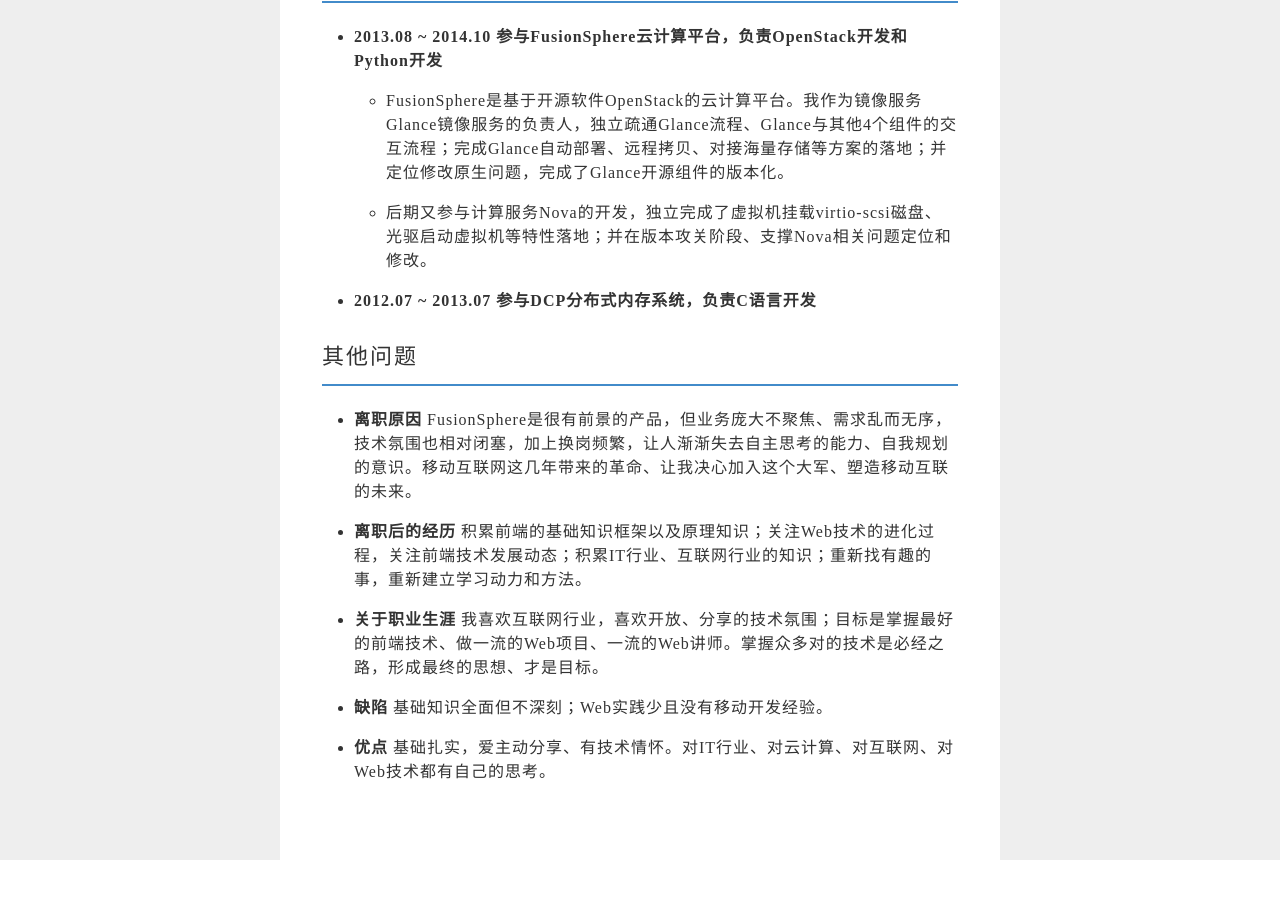
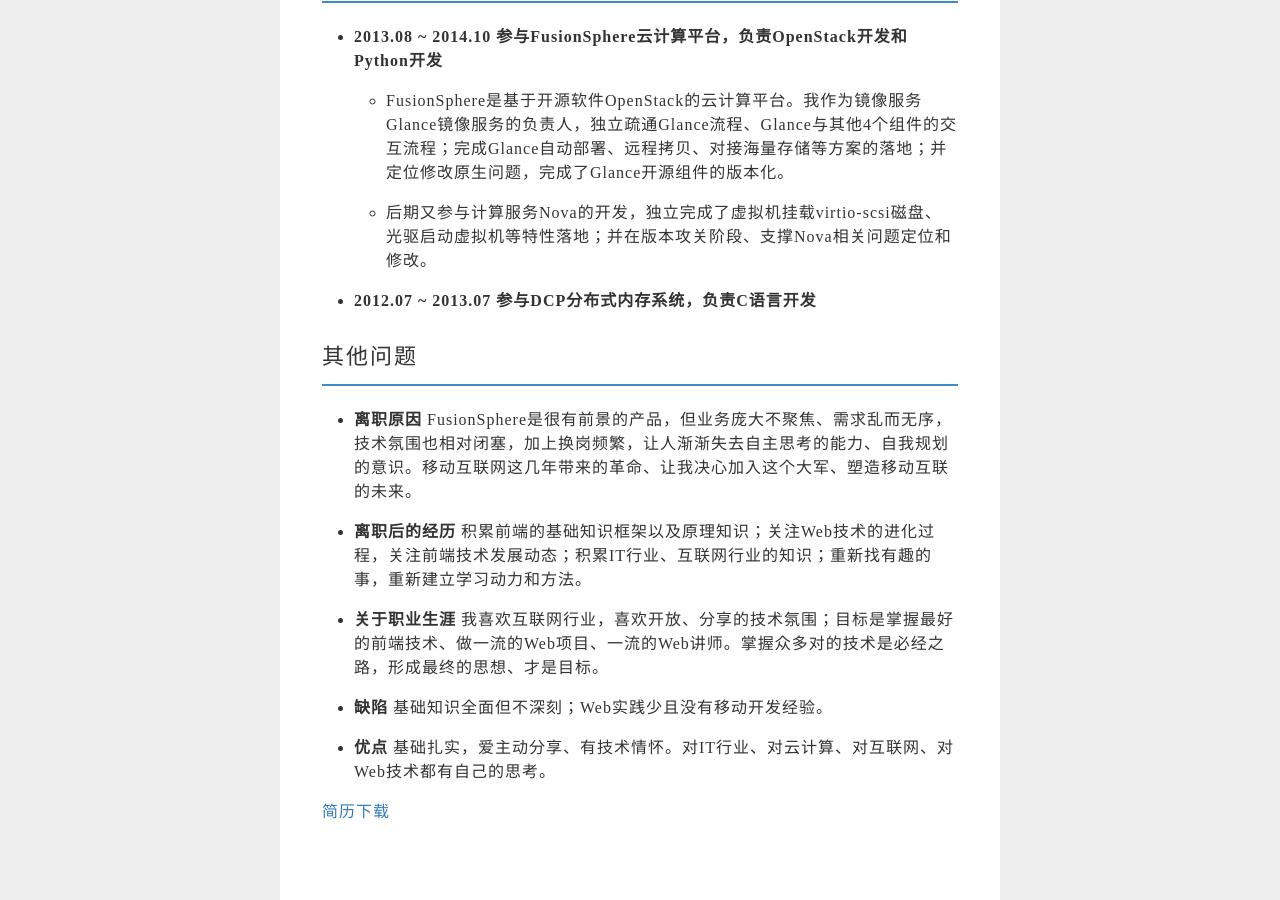
Before and after one commit to wangxiaokuai/blog, a Jekyll site: the page built from _posts/2016-04-19-my-cv.md, in a window 1280 px wide and 900 px high, scrolled down 1951 px. Built offline with Jekyll 4.4.1, drawn with Linux system fonts in a browser that asks for light colours; before the commit the page ends 2811 px from its top, so only the background shows below that.

Commit message:
上传简历附件

```diff
--- a/_posts/2016-04-19-my-cv.md
+++ b/_posts/2016-04-19-my-cv.md
@@ -54,3 +54,5 @@
 * **关于职业生涯**  我喜欢互联网行业，喜欢开放、分享的技术氛围；目标是掌握最好的前端技术、做一流的Web项目、一流的Web讲师。掌握众多对的技术是必经之路，形成最终的思想、才是目标。
 * **缺陷** 基础知识全面但不深刻；Web实践少且没有移动开发经验。
 * **优点** 基础扎实，爱主动分享、有技术情怀。对IT行业、对云计算、对互联网、对Web技术都有自己的思考。
+
+<a href="/download/my-cv.pdf">简历下载</a>
```
Also changed, not shown: 1 other file.
